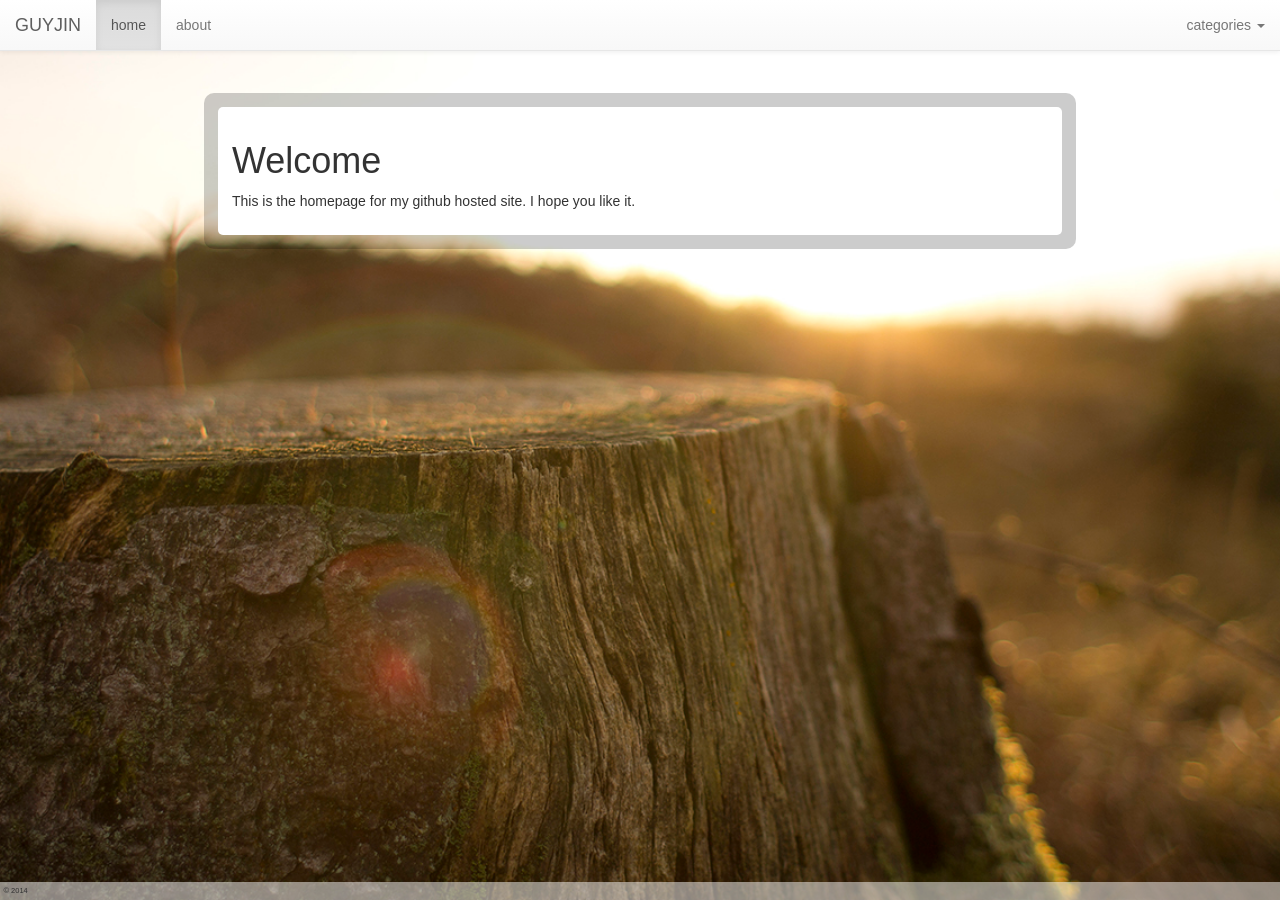
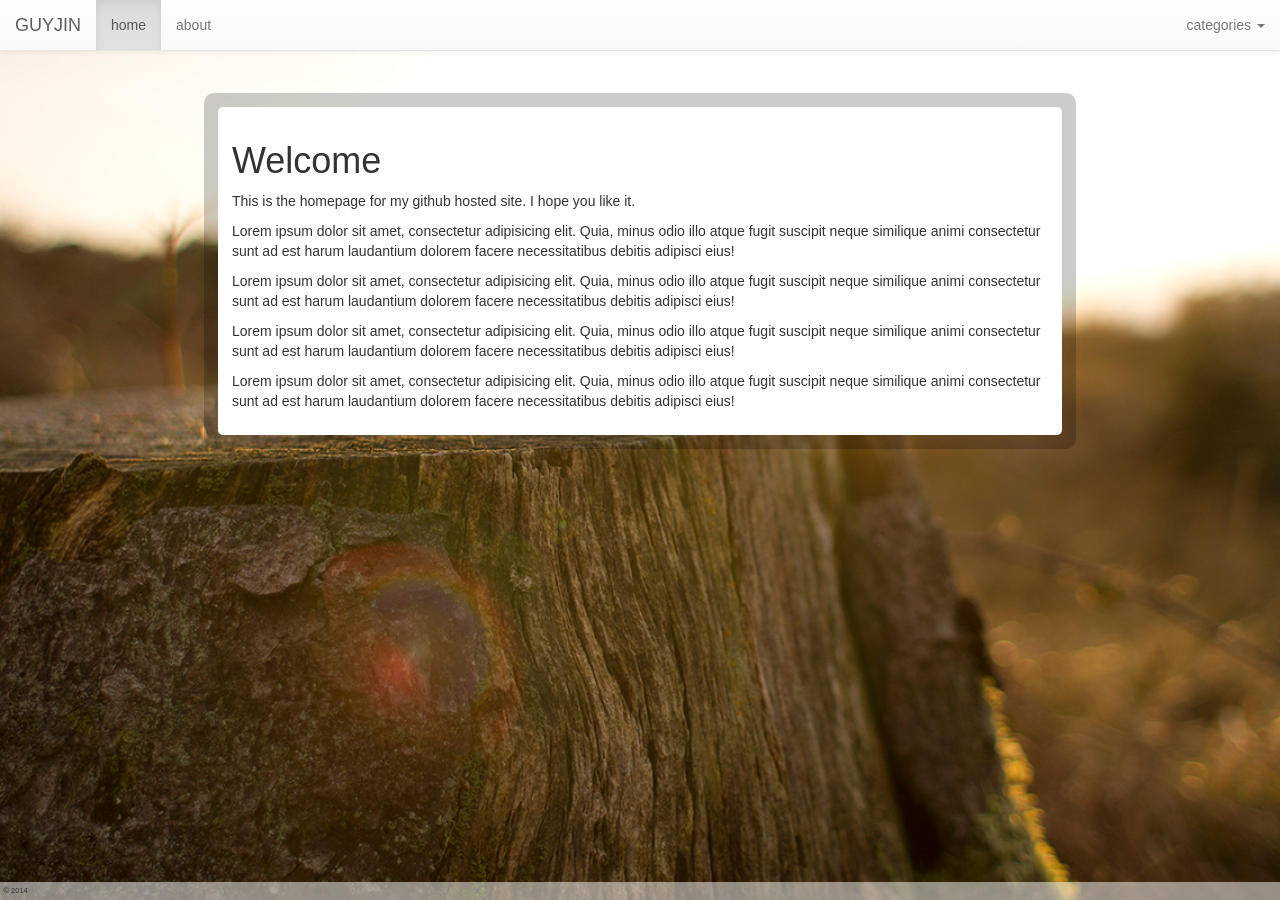
Before and after one commit to guyjin/guyjin.github.io, a Jekyll site: the page built from index.md, in a window 1280 px wide. Built offline with Jekyll 4.4.1, drawn with Linux system fonts in a browser that asks for light colours; nearby versions of some CDN libraries; some web fonts are replaced.

Commit message:
dummy text insert

```diff
--- a/index.md
+++ b/index.md
@@ -7,3 +7,11 @@ title: "Home on the range"
 # Welcome
 
 This is the homepage for my github hosted site.  I hope you like it.
+
+Lorem ipsum dolor sit amet, consectetur adipisicing elit. Quia, minus odio illo atque fugit suscipit neque similique animi consectetur sunt ad est harum laudantium dolorem facere necessitatibus debitis adipisci eius!
+
+Lorem ipsum dolor sit amet, consectetur adipisicing elit. Quia, minus odio illo atque fugit suscipit neque similique animi consectetur sunt ad est harum laudantium dolorem facere necessitatibus debitis adipisci eius!
+
+Lorem ipsum dolor sit amet, consectetur adipisicing elit. Quia, minus odio illo atque fugit suscipit neque similique animi consectetur sunt ad est harum laudantium dolorem facere necessitatibus debitis adipisci eius!
+
+Lorem ipsum dolor sit amet, consectetur adipisicing elit. Quia, minus odio illo atque fugit suscipit neque similique animi consectetur sunt ad est harum laudantium dolorem facere necessitatibus debitis adipisci eius!
```
Also changed, not shown: index.html (added, +17 -0 lines).
